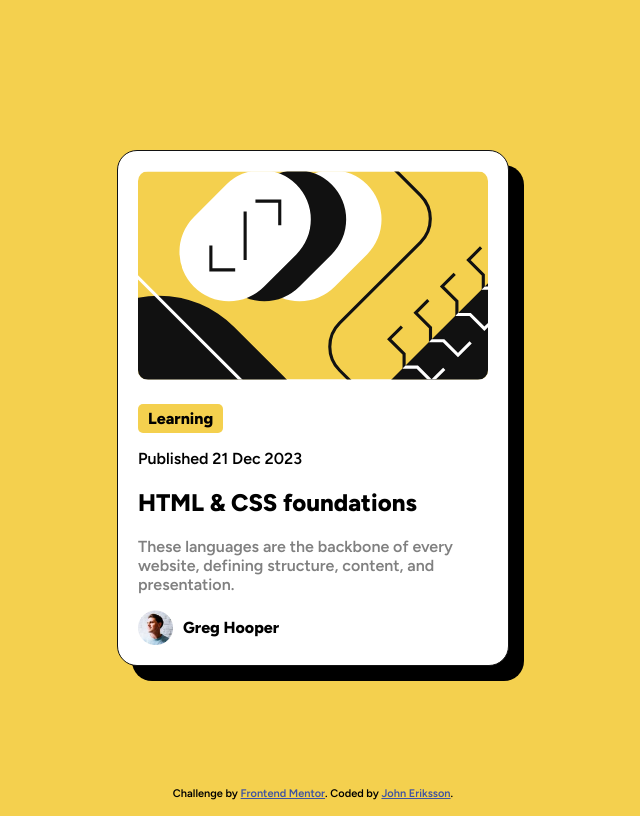
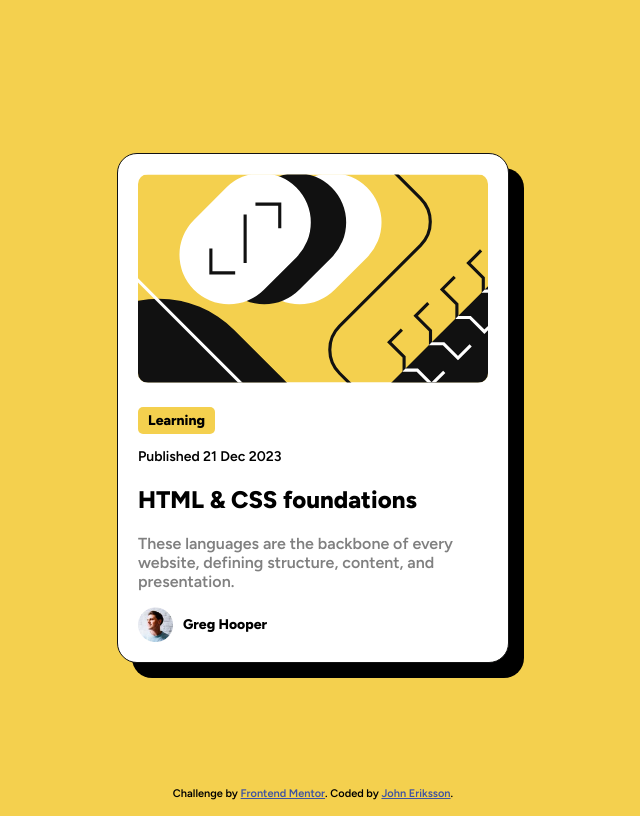
Before and after one commit to Johneriksson88/FEM-blog-preview-card, a plain HTML site: page index.html in a window 1280 px wide. Shown: the whole page, without its empty margins (327-967 px from the left). Drawn offline with Linux system fonts and the light colour scheme.

Commit message:
Change font size

```diff
--- a/style.css
+++ b/style.css
@@ -37,6 +37,7 @@ p {
 
 .date {
   font-weight: 600;
+  font-size: 14px;
 }
 
 .tag {
@@ -45,6 +46,7 @@ p {
   border-radius: 5px;
   font-weight: 800;
   display: inline-block;
+  font-size: 14px;
 }
 
 h2:hover {
@@ -66,6 +68,7 @@ h2:hover {
   font-weight: 800;
   align-items: center;
   gap: 10px;
+  font-size: 14px;
 }
 
 .attribution {
```
